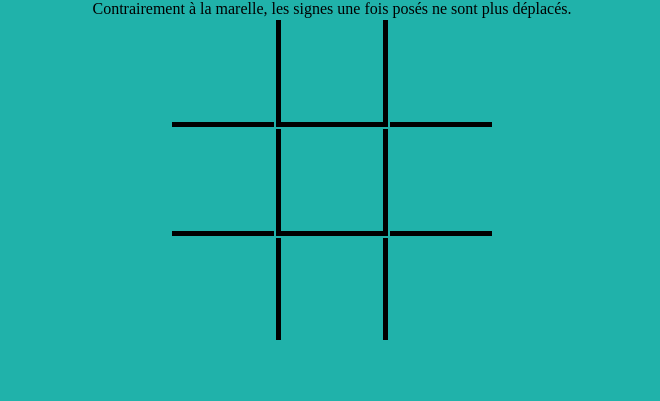
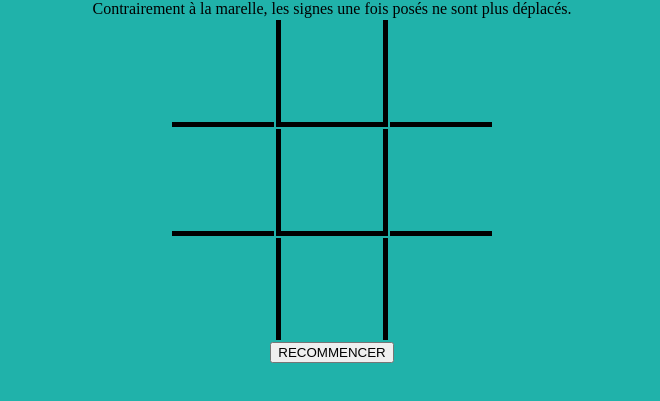
Before and after one commit to ZormistiZ/tictactoe2, a plain HTML site: page index.html in a window 1280 px wide. Shown: the part 73-474 px from the top of the page, without its empty margins (308-968 px from the left). Drawn offline with Linux system fonts and the light colour scheme.

Commit message:
mon cinquieme commit

```diff
--- a/index.html
+++ b/index.html
@@ -34,5 +34,7 @@
         </tr>
     </table></center>
 
+    <center><input type="reset" value="RECOMMENCER"></center>
+
 </body>
 </html>
```
